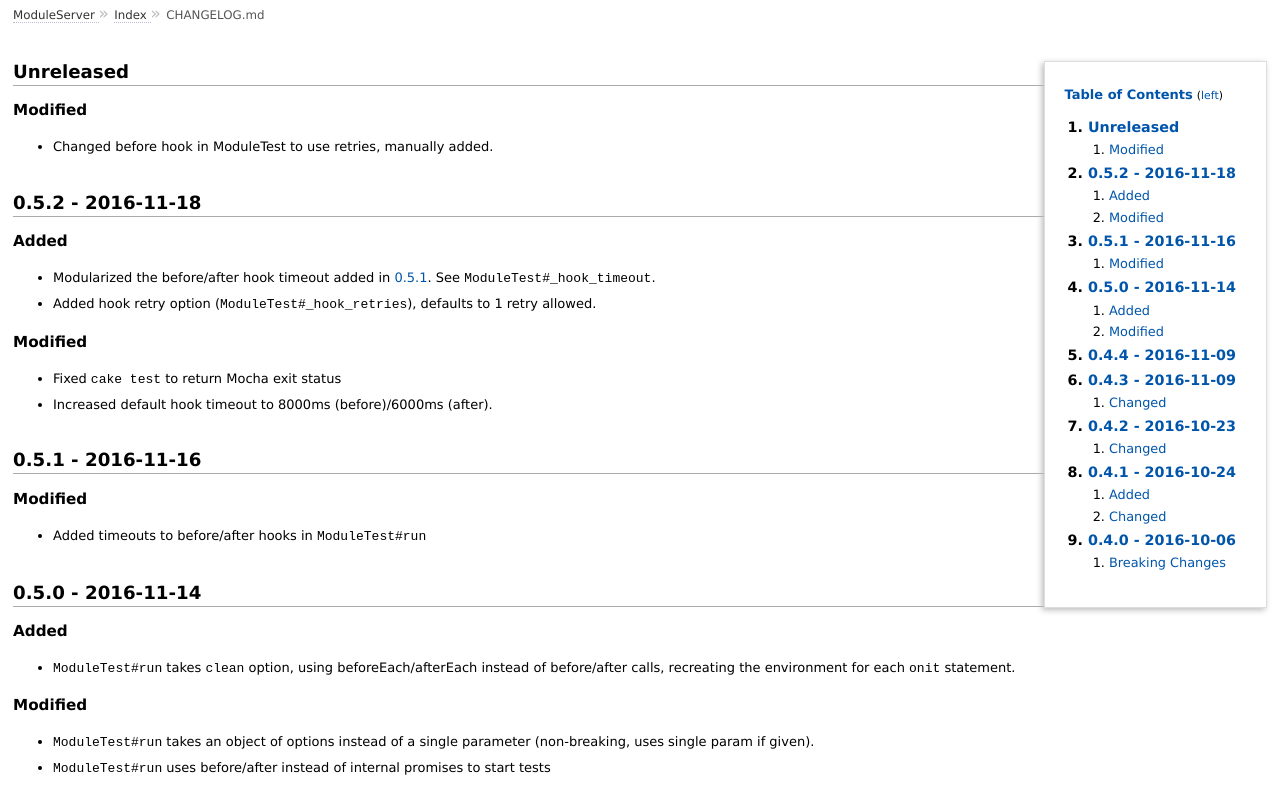
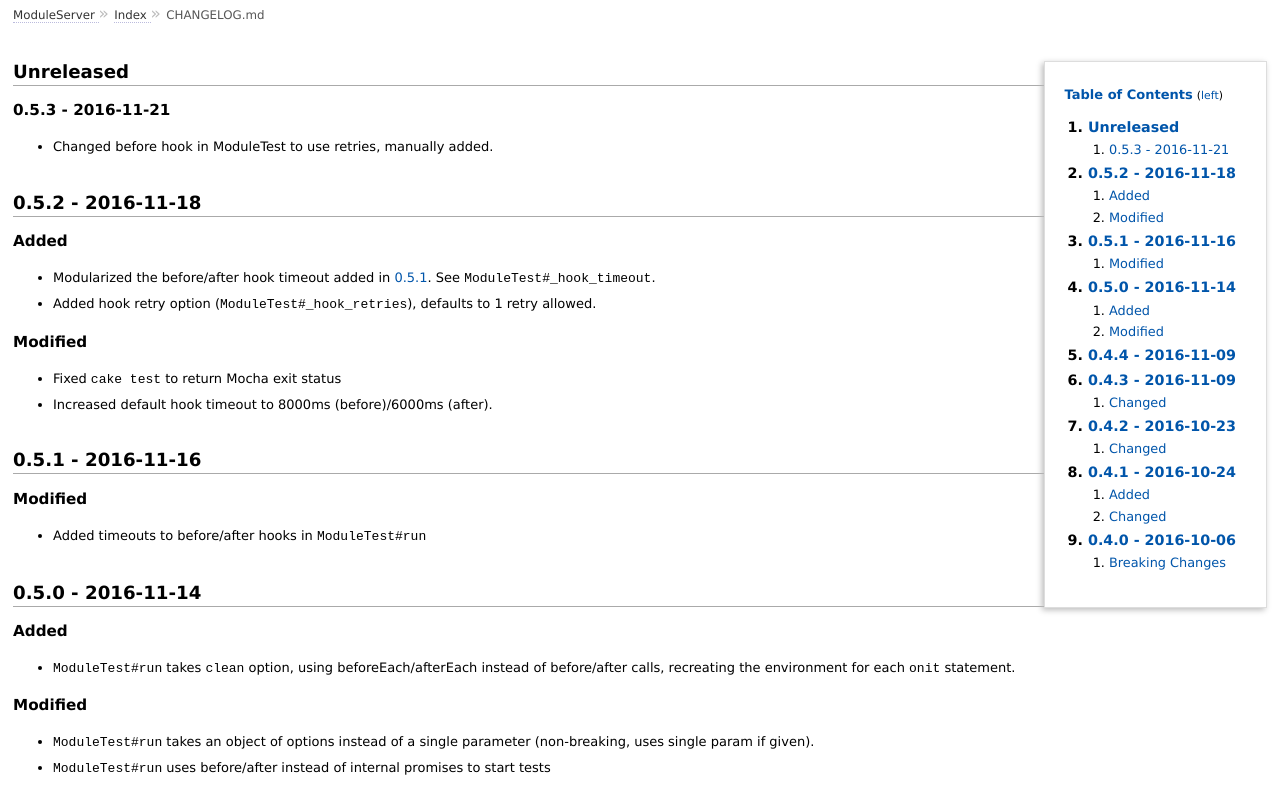
Before and after one commit to CodeLenny/module-server, a website: page doc/extra/CHANGELOG.md.html in a window 1280 px wide. Shown: the top 800 px of the page. Drawn offline with Linux system fonts and the light colour scheme.

Commit message:
Preparing for 0.5.3 release.

```diff
--- a/doc/extra/CHANGELOG.md.html
+++ b/doc/extra/CHANGELOG.md.html
@@ -35,7 +35,7 @@
       </nav>
       <div id='filecontents'>
         <h2 id="unreleased">Unreleased</h2>
-<h3 id="modified">Modified</h3>
+<h3 id="0-5-3-2016-11-21">0.5.3 - 2016-11-21</h3>
 <ul>
 <li>Changed before hook in ModuleTest to use retries, manually added.</li>
 </ul>
```
Also changed, not shown: CHANGELOG.md.
